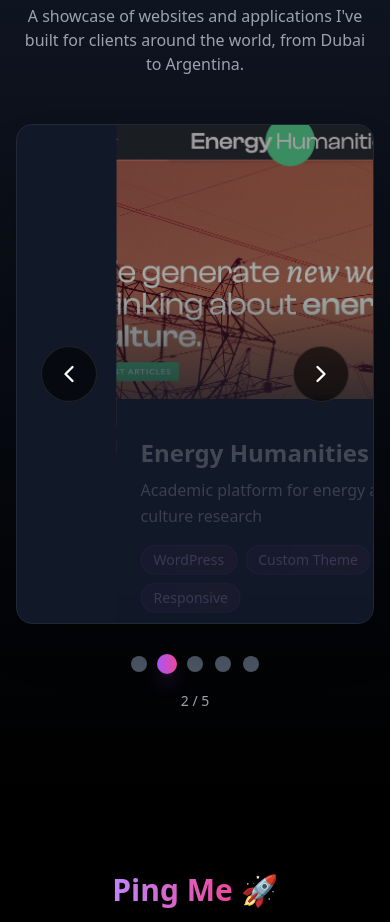
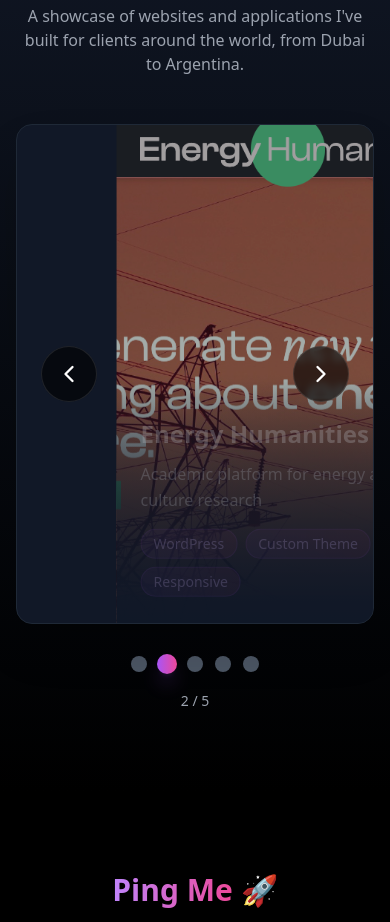
Before and after one commit to Ezequielagradnik/EzequielAgradnik-Portfolio-2026, a Next.js app: page / in a window 390 px wide. Shown: the part 5580-6502 px from the top of the page. Built offline with nearby package versions, Linux system fonts and the light colour scheme.

Commit message:
feat: unify portfolio carousel layout for mobile and desktop
Consistent layout with content below image on both mobile and desktop.

Co-authored-by: Ezequiel Agradnik <163456723+Ezequielagradnik@users.noreply.github.com>

```diff
--- a/components/portfolio-carousel.tsx
+++ b/components/portfolio-carousel.tsx
@@ -85,84 +85,46 @@ export default function PortfolioCarousel() {
             transition={{ duration: 0.5, ease: "easeInOut" }}
             className="absolute inset-0"
           >
-            {/* Mobile Layout */}
-            <div className="block lg:hidden h-full">
-              <div className="relative h-2/3">
+            {/* Single Layout for Both Mobile and Desktop */}
+            <div className="h-full relative">
+              {/* Image Section - Takes up most of the height */}
+              <div className="relative h-full">
                 <Image
                   src={portfolioItems[currentIndex].image || "/placeholder.svg"}
                   alt={portfolioItems[currentIndex].title}
                   fill
                   className="object-cover"
                 />
-                <div className="absolute inset-0 bg-gradient-to-b from-transparent via-transparent to-gray-900" />
+                <div className="absolute inset-0 bg-gradient-to-b from-transparent via-transparent to-gray-900/95" />
               </div>
-              <div className="absolute bottom-0 left-0 right-0 p-6 bg-gray-900">
+
+              {/* Content Section - Positioned at the bottom */}
+              <div className="absolute bottom-0 left-0 right-0 p-6 md:p-8 lg:p-10 bg-gradient-to-t from-gray-900 via-gray-900/98 to-transparent">
                 <motion.div
                   initial={{ opacity: 0, y: 20 }}
                   animate={{ opacity: 1, y: 0 }}
                   transition={{ delay: 0.2, duration: 0.5 }}
+                  className="max-w-4xl"
                 >
-                  <h3 className="text-2xl font-bold text-white mb-2">{portfolioItems[currentIndex].title}</h3>
-                  <p className="text-gray-300 text-base mb-4 leading-relaxed">
+                  <h3 className="text-2xl md:text-3xl lg:text-4xl xl:text-5xl font-bold text-white mb-3 md:mb-4 leading-tight">
+                    {portfolioItems[currentIndex].title}
+                  </h3>
+                  <p className="text-gray-300 text-base md:text-lg lg:text-xl mb-4 md:mb-6 leading-relaxed max-w-3xl">
                     {portfolioItems[currentIndex].description}
                   </p>
-                  <div className="flex flex-wrap gap-2">
+                  <div className="flex flex-wrap gap-2 md:gap-3 mb-4 lg:mb-0">
                     {portfolioItems[currentIndex].tags.map((tag, tagIndex) => (
                       <span
                         key={tagIndex}
-                        className="px-3 py-1 text-sm rounded-full bg-gradient-to-r from-purple-500/20 to-pink-500/20 text-purple-300 border border-purple-500/30"
-                      >
-                        {tag}
-                      </span>
-                    ))}
-                  </div>
-                </motion.div>
-              </div>
-            </div>
-
-            {/* Desktop Layout */}
-            <div className="hidden lg:grid lg:grid-cols-5 h-full">
-              {/* Image Section - Takes up 3/5 of the width */}
-              <div className="col-span-3 relative">
-                <Image
-                  src={portfolioItems[currentIndex].image || "/placeholder.svg"}
-                  alt={portfolioItems[currentIndex].title}
-                  fill
-                  className="object-cover"
-                />
-                <div className="absolute inset-0 bg-gradient-to-r from-transparent to-gray-900/20" />
-              </div>
-
-              {/* Content Section - Takes up 2/5 of the width */}
-              <div className="col-span-2 bg-gray-900 p-8 xl:p-12 flex flex-col justify-center">
-                <motion.div
-                  initial={{ opacity: 0, y: 20 }}
-                  animate={{ opacity: 1, y: 0 }}
-                  transition={{ delay: 0.2, duration: 0.5 }}
-                  className="space-y-6"
-                >
-                  <div>
-                    <h3 className="text-3xl xl:text-4xl font-bold text-white mb-4 leading-tight">
-                      {portfolioItems[currentIndex].title}
-                    </h3>
-                    <p className="text-gray-300 text-lg xl:text-xl leading-relaxed">
-                      {portfolioItems[currentIndex].description}
-                    </p>
-                  </div>
-
-                  <div className="flex flex-wrap gap-3">
-                    {portfolioItems[currentIndex].tags.map((tag, tagIndex) => (
-                      <span
-                        key={tagIndex}
-                        className="px-4 py-2 text-sm font-medium rounded-full bg-gradient-to-r from-purple-500/20 to-pink-500/20 text-purple-300 border border-purple-500/30 hover:border-purple-500/50 transition-colors"
+                        className="px-3 py-1 md:px-4 md:py-2 text-sm md:text-base font-medium rounded-full bg-gradient-to-r from-purple-500/20 to-pink-500/20 text-purple-300 border border-purple-500/30 hover:border-purple-500/50 transition-colors"
                       >
                         {tag}
                       </span>
                     ))}
                   </div>
 
-                  {/* Project Number Indicator */}
-                  <div className="pt-4 border-t border-gray-700">
+                  {/* Project Counter - Hidden on mobile, shown on desktop */}
+                  <div className="hidden lg:block pt-4 border-t border-gray-700/50">
                     <span className="text-gray-400 text-sm font-medium">
                       Project {currentIndex + 1} of {portfolioItems.length}
                     </span>
```
